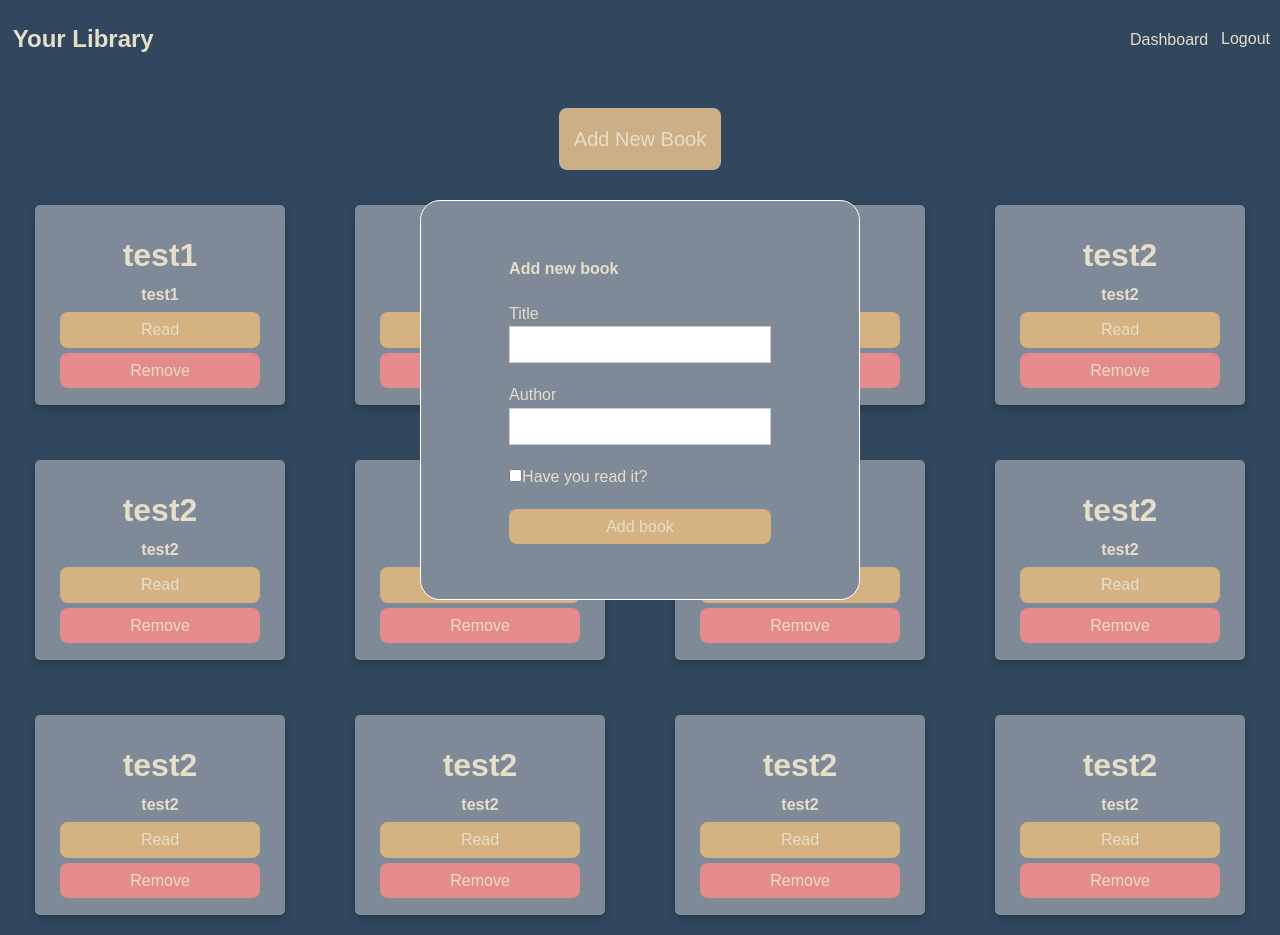
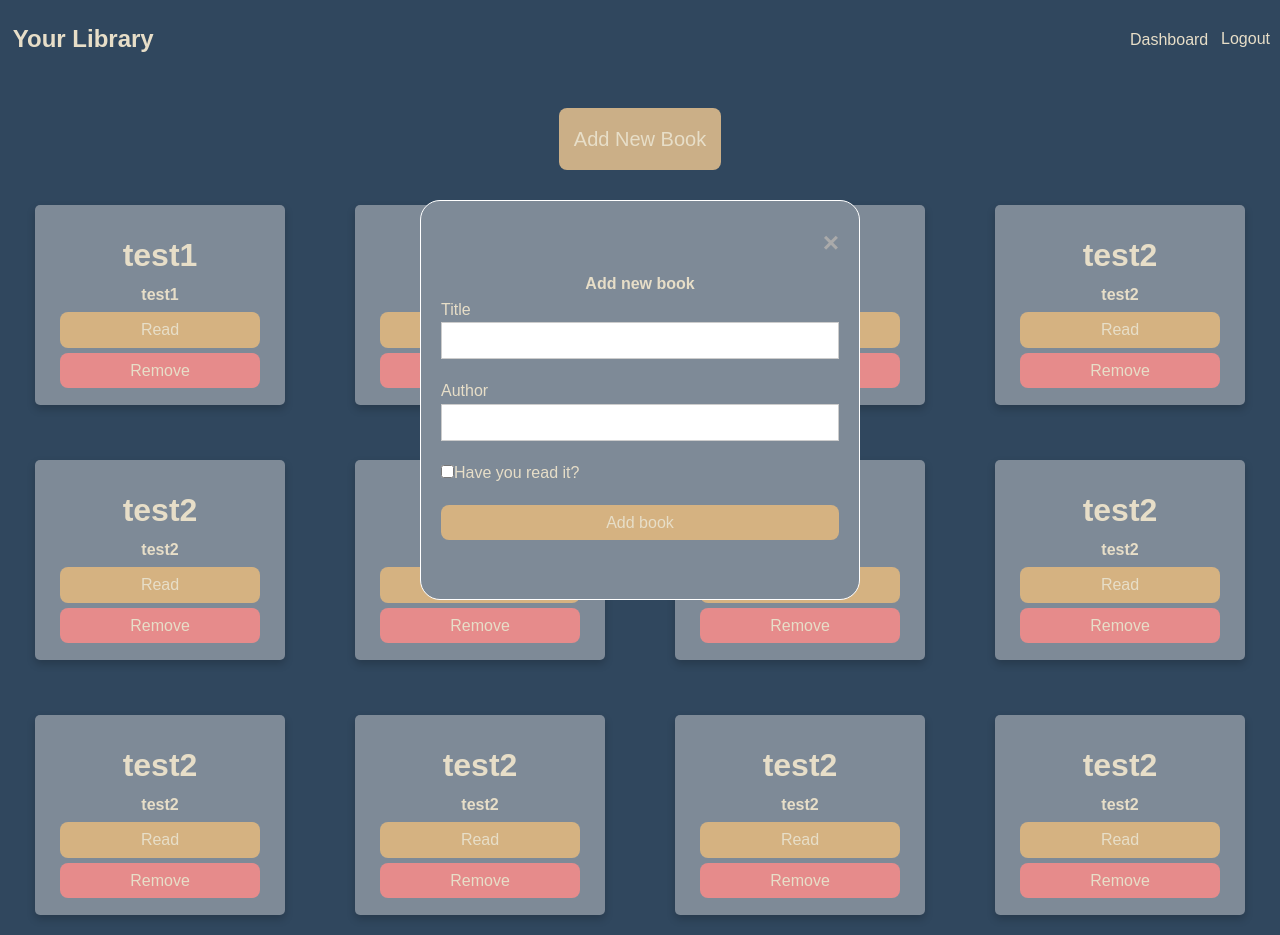
Before and after one commit to raboomar/BookLibrary, a React (Create React App) app in the folder client/: page /dashboard in a window 1280 px wide. Built offline with nearby package versions, Linux system fonts and the light colour scheme; sample sign-in values are in the browser's storage.

Commit message:
adjusted css for modal

```diff
--- a/client/src/components/modal/Modal.js
+++ b/client/src/components/modal/Modal.js
@@ -3,7 +3,18 @@ import "./modal.css";
 const Modal = (props) => {
   return (
     <div className="modal-container">
-      <div className="modal-content">{props.children}</div>
+      <div className="modal-content">
+        <span
+          //   onClick={() => {
+          //     exitModal();
+          //   }}
+          className="close"
+        >
+          &times;
+        </span>
+
+        {props.children}
+      </div>
     </div>
   );
 };
--- a/client/src/components/modal/modal.css
+++ b/client/src/components/modal/modal.css
@@ -10,7 +10,26 @@
    top: 50%;
    left: 50%;
    transform: translate(-50%, -50%);
-   justify-content: center;
+   /* justify-content: center;
    display:flex ;
-   align-items: center;
+   align-items: center; */
   }
+
+  .close {
+    color: #aaaaaa;
+    float: right;
+    font-size: 28px;
+    font-weight: bold;
+    display: block;
+  }
+  .close:hover,
+.close:focus {
+  color: #000;
+  text-decoration: none;
+  cursor: pointer;
+}
+.exit-container{
+    background-color: aqua;
+    color: blue;
+    display: block;
+}
--- a/client/src/pages/addBookForm/AddBookForm.js
+++ b/client/src/pages/addBookForm/AddBookForm.js
@@ -15,10 +15,10 @@ const AddBookForm = () => {
 
   const handleSubmit = () => {};
   return (
-    <div className="form">
+    <div className="form addBook-form">
       <form onSubmit={handleSubmit}>
-        <h4>Add new book</h4>
         <div className="form-group">
+          <h4 className="addNewBook-title">Add new book</h4>
           <label htmlFor="text"> Title</label>
           <input
             type="text"
--- a/client/src/pages/addBookForm/addBookForm.css
+++ b/client/src/pages/addBookForm/addBookForm.css
@@ -8,3 +8,11 @@
         color: var(--text-color);
         background-color:#d5b281;
 }
+.addBook-form{
+
+    margin-top: 50px;
+
+}
+.addNewBook-title{
+    text-align: center;
+}
```
